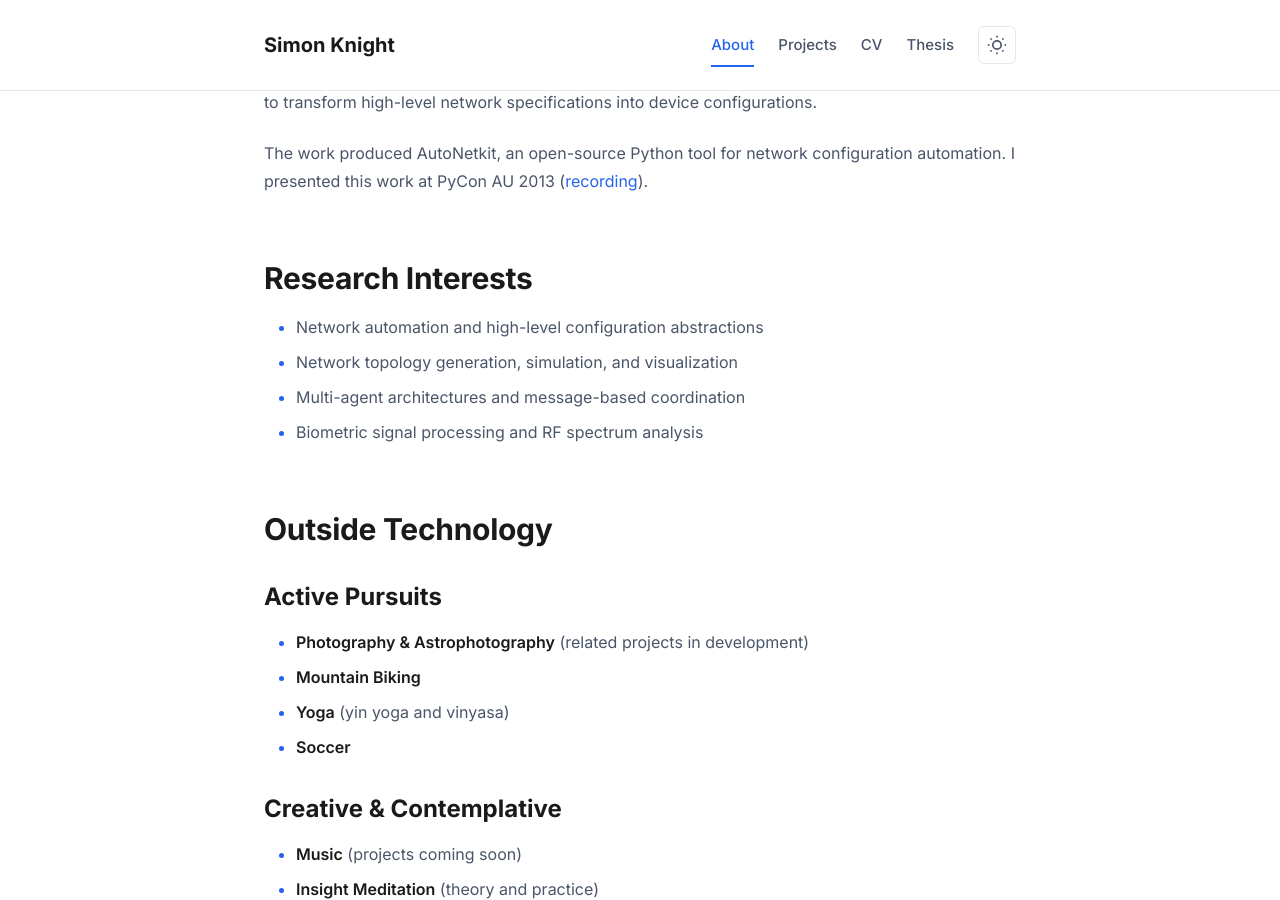
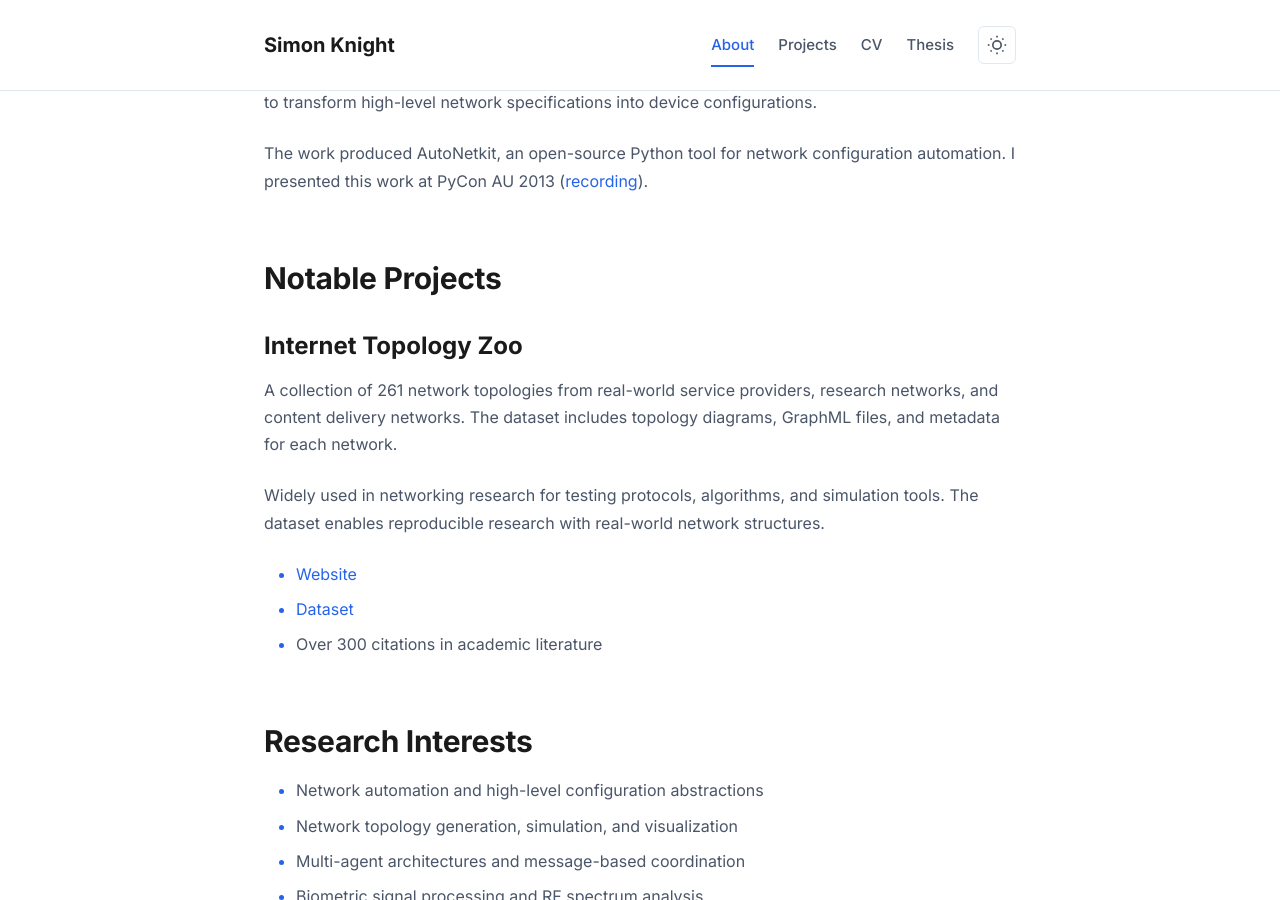
Before and after one commit to sk2/sk2.github.com, a Jekyll site: the page built from index.md, in a window 1280 px wide and 900 px high, scrolled down 1725 px. Built offline with Jekyll 4.4.1, drawn with Linux system fonts in a browser that asks for light colours; our own code applies the rules of GitHub Pages for plain Markdown files.

Commit message:
docs: add Internet Topology Zoo to notable projects
Add Notable Projects section with Internet Topology Zoo:
- 261 real-world network topologies dataset
- Widely used in networking research (300+ citations)
- Includes topology diagrams, GraphML files, and metadata
- Links to website and dataset

Placed after Background section, before Research Interests.

Co-Authored-By: Claude Sonnet 4.5 <noreply@anthropic.com>

```diff
--- a/index.md
+++ b/index.md
@@ -53,6 +53,18 @@ I completed my PhD at the University of South Australia in 2017. My thesis, *Abs
 
 The work produced AutoNetkit, an open-source Python tool for network configuration automation. I presented this work at PyCon AU 2013 ([recording](https://www.youtube.com/watch?v=EGK5jjyUBCQ)).
 
+## Notable Projects
+
+### Internet Topology Zoo
+
+A collection of 261 network topologies from real-world service providers, research networks, and content delivery networks. The dataset includes topology diagrams, GraphML files, and metadata for each network.
+
+Widely used in networking research for testing protocols, algorithms, and simulation tools. The dataset enables reproducible research with real-world network structures.
+
+- [Website](http://www.topology-zoo.org/)
+- [Dataset](http://www.topology-zoo.org/dataset.html)
+- Over 300 citations in academic literature
+
 ## Research Interests
 
 - Network automation and high-level configuration abstractions
```
